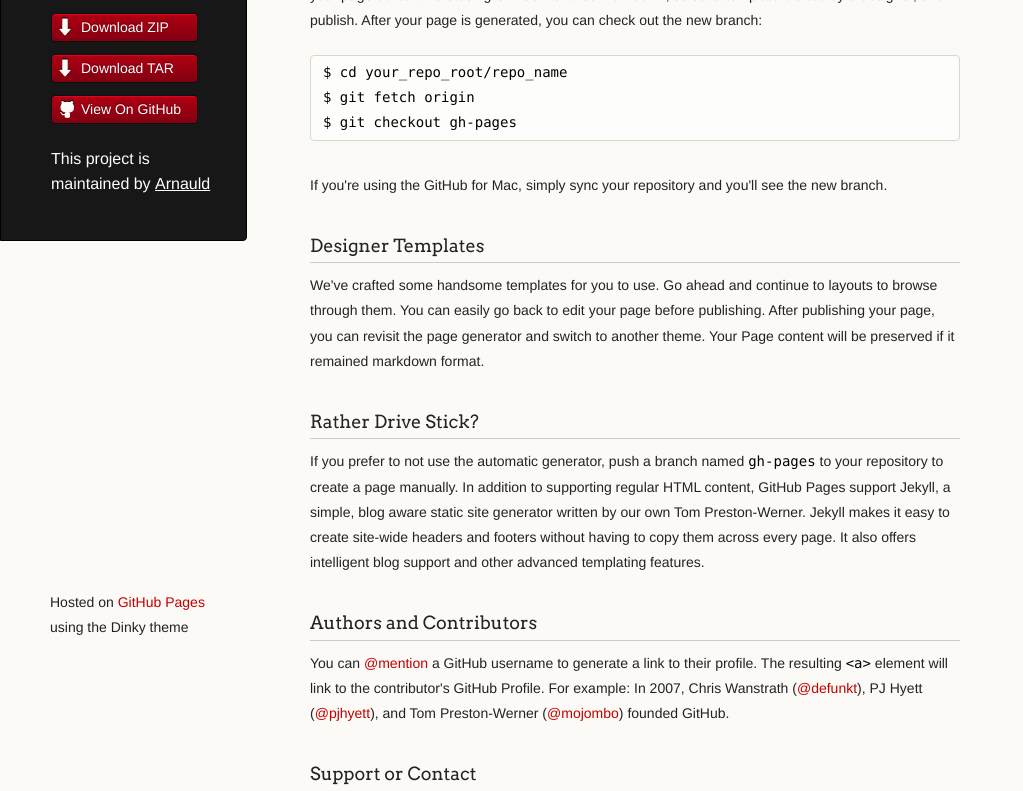
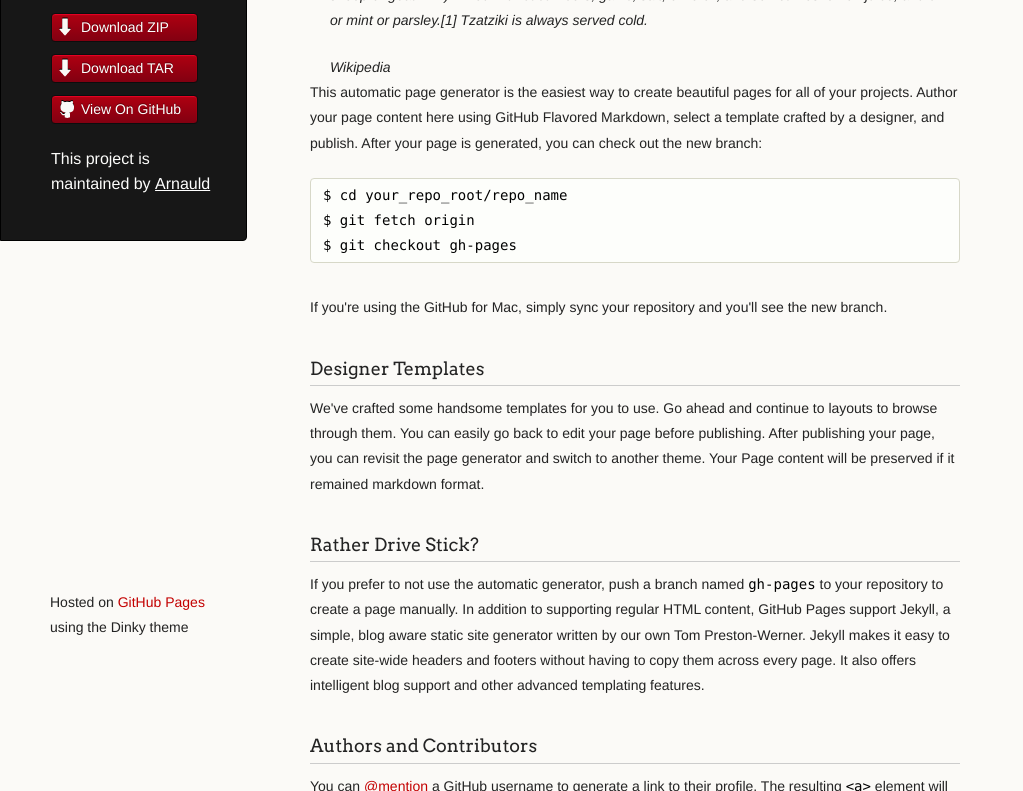
Before and after one commit to Arnauld/tzatziki, a plain HTML site: page index.html in a window 1280 px wide. Shown: the part 128-919 px from the top of the page, without its empty margins (0-1023 px from the left). Drawn offline with Linux system fonts and the light colour scheme.

Commit message:
wikipedia def

```diff
--- a/index.html
+++ b/index.html
@@ -32,6 +32,9 @@
       <section>
         <h3>
 <a name="welcome-to-github-pages" class="anchor" href="#welcome-to-github-pages"><span class="octicon octicon-link"></span></a>Welcome to GitHub Pages.</h3>
+
+<blockquote><p>
+Tzatziki is a Greek sauce served with grilled meats. Tzatziki is made of strained yogurt (usually from sheep or goat milk) mixed with cucumbers, garlic, salt, olive oil, and sometimes lemon juice, and dill or mint or parsley.[1] Tzatziki is always served cold.</p><small>Wikipedia</small></blockquote>
 
 <p>This automatic page generator is the easiest way to create beautiful pages for all of your projects. Author your page content here using GitHub Flavored Markdown, select a template crafted by a designer, and publish. After your page is generated, you can check out the new branch:</p>
 
```
Also changed, not shown: 1 other file.
